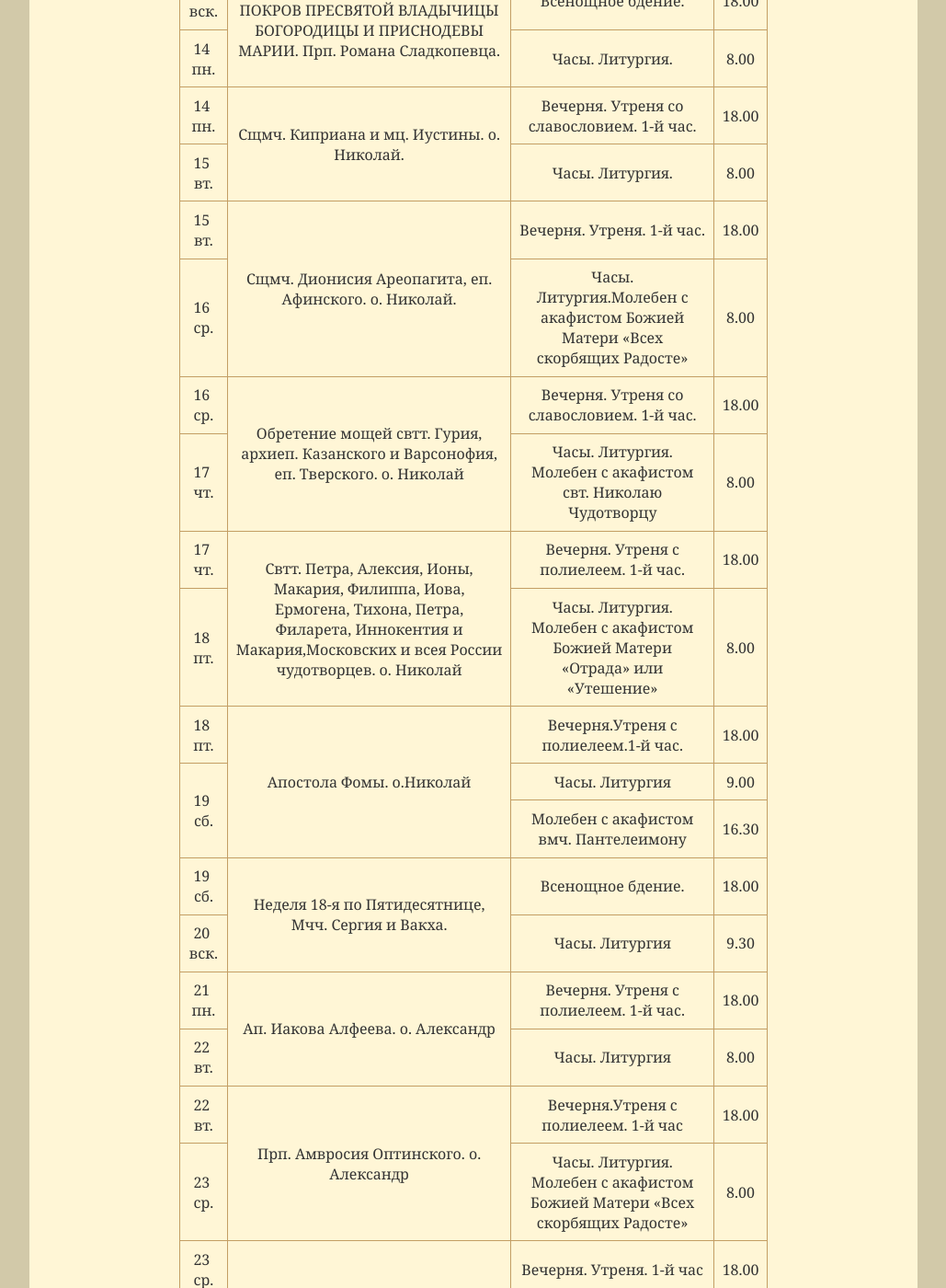
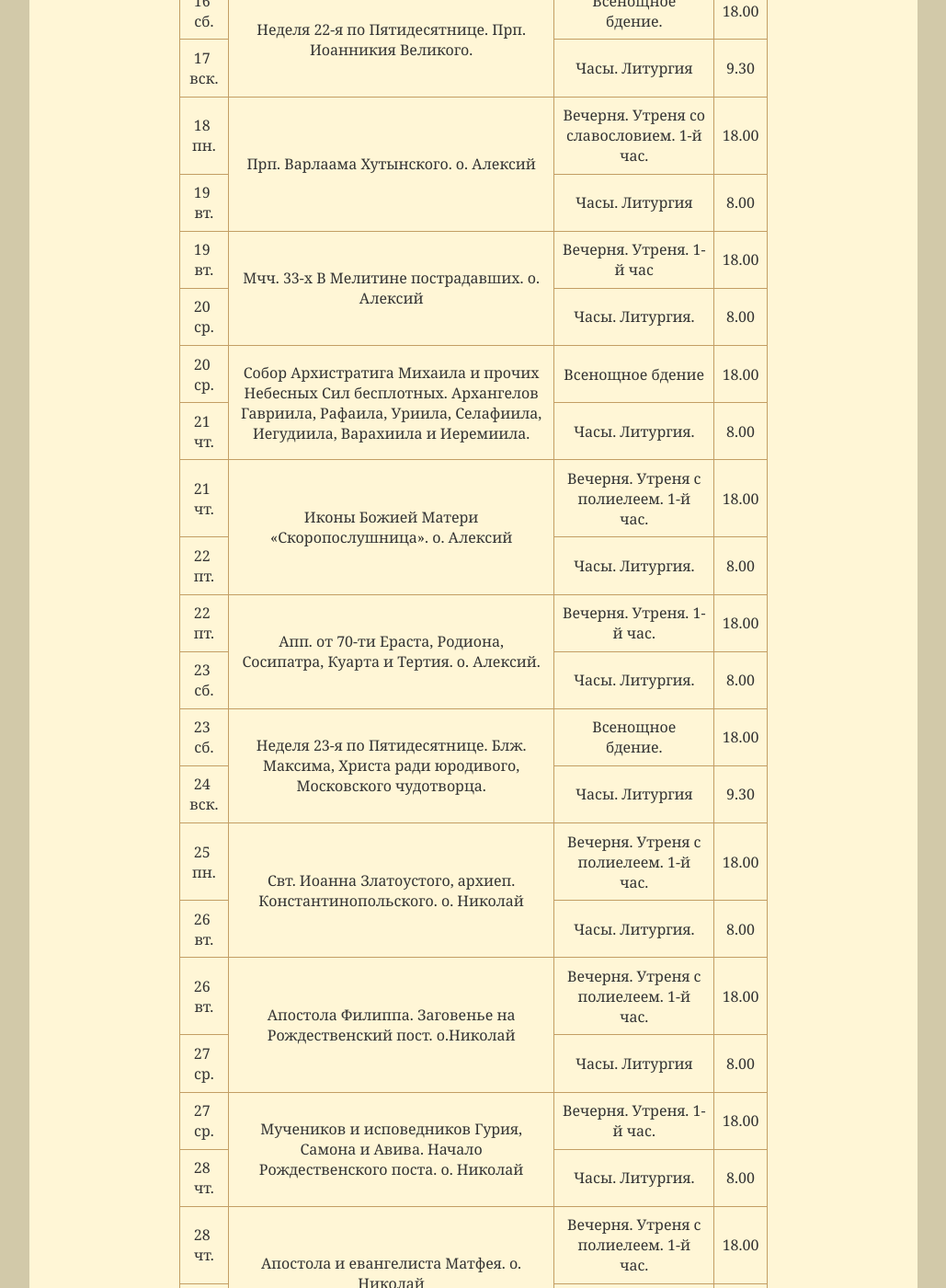
Before and after one commit to hramotradnoe/hramotradnoe.github.io, a Jekyll site: the page built from schedule/index.html, in a window 1280 px wide and 1400 px high, scrolled down 2296 px. Shown: the whole window at 92% size, without its empty margins (125-1154 px from the left). Built offline with Jekyll 4.4.1, drawn with Linux system fonts in a browser that asks for light colours; some of the changed text lies outside the part shown.

Commit message:
Update schedule.yml

```diff
--- a/_data/schedule.yml
+++ b/_data/schedule.yml
@@ -1,239 +1,219 @@
-period: Октябрь 2019
-link: "https://docs.google.com/document/d/1XW1RUkoH5lP_56o679yC8FVRITcVG5d6H1GC9qFLwhI/edit"
+period: Ноябрь 2019
+link: "https://docs.google.com/document/d/1g_hAbVlbFUEdcoTeYioPw1LJrc3rEKA15Y_spL9Ezwg/edit?usp=sharing"
 timetable:
- - description : "Попразднство Воздвижения Креста.Прп. Евмения, епископа Гортинского. о. Александр"
+ - description : "ДИМИТРИЕВСКАЯ РОДИТЕЛЬСКАЯ СУББОТА. Поминовение усопших"
    services    :
-      - day   : 30&nbsp; пн.
+      - day   : 1&nbsp; пт.
+        time  : '18.00'
+        title : "Вечерня. Утреня  с парастасом. 1-й час."
+      - day   : 2&nbsp; сб.
+        time  : '9.00'
+        title : "Часы. Литургия"
+ - description : "Неделя 20- я по Пятидесятнице, Прп. Иллариона Великого"
+   services    :
+      - day   : 2&nbsp; сб.
+        time  : '18.00'
+        title : "Всенощное бдение."
+      - day   : 3&nbsp; вск.
+        time  : '9.30'
+        title : "Часы. Литургия"
+ - description : "Празднование Казанской иконы Божией Матери"
+   services    :
+      - day   : 3&nbsp; вск.
+        time  : '18.00'
+        title : "Всенощное бдение."
+      - day   : 4&nbsp; пн.
+        time  : '9.00'
+        title : "Часы. Литургия"
+ - description : "Апостола Иакова, брата Господня. о. Николай"
+   services    :
+      - day   : 4&nbsp; пн.
+        time  : '18.00'
+        title : "Вечерня. Утреня со славословием. 1-й час."
+      - day   : 5&nbsp; вт.
+        time  : '8.00'
+        title : "Часы. Литургия"
+ - description : "Иконы Божией Матери « Всех скорбящих Радость». о. Николай"
+   services    :
+      - day   : 5&nbsp; вт.
+        time  : '18.00'
+        title : "Вечерня. Утреня  с полиелеем. 1-й час."
+      - day   : 6&nbsp; ср.
+        time  : '8.00'
+        title : "Часы. Литургия."
+ - description : "Мчч. Маркиана и Мартирия. о. Николай"
+   services    :
+      - day   : 6&nbsp; ср.
         time  : '18.00'
         title : "Вечерня. Утреня. 1-й час."
-      - day   : 1&nbsp; вт.
+      - day   : 7&nbsp; чт.
+        time  : '8.00'
+        title : "Часы. Литургия."
+ - description : "Вмч. Димитрия Солунского. о. Николай"
+   services    :
+      - day   : 7&nbsp; чт.
+        time  : '18.00'
+        title : "Вечерня. Утреня с полиелеем. 1-й час."
+      - day   : 8&nbsp; пт.
+        time  : '8.00'
+        title : "Часы.Литургия."
+ - description : "Мч. Нестора Солунского. о. Николай."
+   services    :
+      - day   : 8&nbsp; пт.
+        time  : '18.00'
+        title : "Вечерня. Утреня. 1-й час."
+      - day   : 9&nbsp; сб.
+        time  : '9.00'
+        title : "Часы. Литургия"
+ - description : "Неделя 21-я по Пятидесятнице. Свт. Димитрия Ростовского. Прп. Иова, игумена Почаевского"
+   services    :
+      - day   : 9&nbsp; сб.
+        time  : '18.00'
+        title : "Всенощное бдение."
+      - day   : 10&nbsp; вск.
+        time  : '9.30'
+        title : "Часы. Литургия."
+ - description : "Сщмч. Зиновия, еп. Егейского, и сестры его мц. Зиновии. о. Александр."
+   services    :
+      - day   : 11&nbsp; пн.
+        time  : '18.00'
+        title : "Вечерня. Утреня. 1-й час."
+      - day   : 12&nbsp; вт.
+        time  : '8.00'
+        title : "Часы. Литургия."
+ - description : "Апп. от 70-ти Стахия, Амплия, Урвана, Наркисса, Апеллия и Аристовула.  о. Александр."
+   services    :
+      - day   : 12&nbsp; вт.
+        time  : '18.00'
+        title : "Вечерня. Утреня. 1-й час."
+      - day   : 13&nbsp; ср.
+        time  : '8.00'
+        title : "Часы. Литургия."
+ - description : "Бессребренников и чудотворцев Космы и Дамиана Асийских. о. Александр"
+   services    :
+      - day   : 13&nbsp; ср.
+        time  : '18.00'
+        title : "Вечерня. Утреня со славословием. 1-й час."
+      - day   : 14&nbsp; чт.
+        time  : '8.00'
+        title : "Часы. Литургия."
+ - description : "Мчч. Акиндина, Пигасия, Аффония, Елпидифора и Анемподиста. о. Александр"
+   services    :
+      - day   : 14&nbsp; чт.
+        time  : '18.00'
+        title : "Вечерня. Утреня. 1-й час."
+      - day   : 15&nbsp; пт.
+        time  : '8.00'
+        title : "Часы. Литургия."
+ - description : "Мчч. Акепсима епископа, Иосифа пресвитера и Аифала диакона.  о. Александр"
+   services    :
+      - day   : 15&nbsp; пт.
+        time  : '18.00'
+        title : "Вечерня. Утреня. 1-й час."
+      - day   : 16&nbsp; сб.
+        time  : '9.00'
+        title : "Часы. Литургия"
+ - description : "Неделя 22-я по Пятидесятнице. Прп. Иоанникия Великого."
+   services    :
+      - day   : 16&nbsp; сб.
+        time  : '18.00'
+        title : "Всенощное бдение."
+      - day   : 17&nbsp; вск.
+        time  : '9.30'
+        title : "Часы. Литургия"
+ - description : "Прп. Варлаама Хутынского. о. Алексий"
+   services    :
+      - day   : 18&nbsp; пн.
+        time  : '18.00'
+        title : "Вечерня. Утреня со славословием. 1-й час."
+      - day   : 19&nbsp; вт.
         time  : '8.00'
         title : "Часы. Литургия"
- - description : "Попразднство Воздвижения Креста. Мчч. Трофима, Савватия и Доримедонта. о. Александр"
+ - description : "Мчч. 33-х В Мелитине пострадавших. о. Алексий"
    services    :
-      - day   : 1&nbsp; вт.
+      - day   : 19&nbsp; вт.
+        time  : '18.00'
+        title : "Вечерня. Утреня. 1-й час"
+      - day   : 20&nbsp; ср.
+        time  : '8.00'
+        title : "Часы. Литургия."
+ - description : "Собор Архистратига Михаила и прочих Небесных Сил бесплотных. Архангелов Гавриила, Рафаила, Уриила, Селафиила, Иегудиила, Варахиила и Иеремиила."
+   services    :
+      - day   : 20&nbsp; ср.
+        time  : '18.00'
+        title : "Всенощное бдение"
+      - day   : 21&nbsp; чт.
+        time  : '8.00'
+        title : "Часы. Литургия."
+ - description : "Иконы Божией Матери «Скоропослушница». о. Алексий"
+   services    :
+      - day   : 21&nbsp; чт.
+        time  : '18.00'
+        title : "Вечерня. Утреня с полиелеем. 1-й час."
+      - day   : 22&nbsp; пт.
+        time  : '8.00'
+        title : "Часы. Литургия."
+ - description : "Апп. от 70-ти Ераста, Родиона, Сосипатра, Куарта и Тертия. о. Алексий."
+   services    :
+      - day   : 22&nbsp; пт.
+        time  : '18.00'
+        title : " Вечерня. Утреня. 1-й час."
+      - day   : 23&nbsp; сб.
+        time  : '8.00'
+        title : "Часы. Литургия."
+ - description : "Неделя 23-я по Пятидесятнице. Блж. Максима, Христа ради юродивого, Московского чудотворца."
+   services    :
+      - day   : 23&nbsp; сб.
+        time  : '18.00'
+        title : "Всенощное бдение."
+      - day   : 24&nbsp; вск.
+        time  : '9.30'
+        title : "Часы. Литургия"
+ - description : "Свт. Иоанна Златоустого, архиеп. Константинопольского. о. Николай"
+   services    :
+      - day   : 25&nbsp; пн.
+        time  : '18.00'
+        title : "Вечерня. Утреня с полиелеем. 1-й час."
+      - day   : 26&nbsp; вт.
+        time  : '8.00'
+        title : "Часы. Литургия."
+ - description : "Апостола Филиппа. Заговенье на Рождественский пост. о.Николай"
+   services    :
+      - day   : 26&nbsp; вт.
+        time  : '18.00'
+        title : "Вечерня. Утреня с полиелеем. 1-й час."
+      - day   : 27&nbsp; ср.
+        time  : '8.00'
+        title : "Часы. Литургия"
+ - description : "Мучеников и исповедников Гурия, Самона и Авива. Начало Рождественского поста. о. Николай"
+   services    :
+      - day   : 27&nbsp; ср.
         time  : '18.00'
         title : "Вечерня. Утреня. 1-й час."
-      - day   : 2&nbsp; ср.
+      - day   : 28&nbsp; чт.
         time  : '8.00'
-        title : "Часы. Литургия. Молебен с акафистом Божией Матери «Всех скорбящих Радосте»"
- - description : "Попразднство Воздвижения Креста. Вмч. Евстафия и иже с ним. о. Александр"
+        title : "Часы. Литургия."
+ - description : "Апостола и евангелиста Матфея.  о. Николай"
    services    :
-      - day   : 2&nbsp; ср.
+      - day   : 28&nbsp; чт.
         time  : '18.00'
-        title : "Вечерня. Утреня. 1-й час."
-      - day   : 3&nbsp; чт.
-        time  : '8.00'
-        title : "Часы. Литургия. Молебен с акафистом свт. Николаю Чудотворцу"
- - description : "Отдание праздника Воздвижения Животворящего Креста Господня. Обретение мощей свт. Димитрия Ростовского. о. Александр"
+        title : "Вечерня. Утреня с полиелеем. 1-й час."
+      - day   : 29&nbsp; пт.
+        time  : '9.00'
+        title : "Часы. Литургия"
+ - description : "Свт. Григория чудотворца, еп. Неокесарийского. Прп. Никона, игумена Радонежского.  о. Николай"
    services    :
-      - day   : 3&nbsp; чт.
+      - day   : 29&nbsp; пт.
         time  : '18.00'
         title : "Вечерня. Утреня со славословием. 1-й час."
-      - day   : 4&nbsp; пт.
-        time  : '8.00'
-        title : "Часы. Литургия.Молебен с акафистом Божией Матери «Отрада» или «Утешение»"
- - description : "Сщмч. Фоки, еп. Синопийского. Пророка Ионы. о. Александр"
-   services    :
-      - day   : 4&nbsp; пт.
-        time  : '18.00'
-        title : "Вечерня. Утреня. 1-й час."
-      - day   : 5&nbsp; сб.
+      - day   : 30&nbsp; сб.
         time  : '9.00'
         title : "Часы. Литургия"
-      - day   : 5&nbsp; сб.
-        time  : '16.30'
-        title : "Молебен с акафистом вмч. Пантелеимону"
- - description : "Неделя 16-я по Пятидесятнице. Зачатие честного славного Пророка, Предтечи и Крестителя Господня Иоанна"
+ - description : "Неделя 24-я по Пятидесятнице. Мчч. Платона и Романа."
    services    :
-      - day   : 5&nbsp; сб.
+      - day   : 30&nbsp; сб.
         time  : '18.00'
         title : "Всенощное бдение."
-      - day   : 6&nbsp; вск.
+      - day   : 1&nbsp; вск.
         time  : '9.30'
         title : "Часы. Литургия"
- - description : "Преставление прп. Сергия, игумена Радонежского"
-   services    :
-      - day   : 7&nbsp; пн.
-        time  : '18.00'
-        title : "Всенощное бдение."
-      - day   : 8&nbsp; вт.
-        time  : '8.00'
-        title : "Часы. Литургия"
- - description : "Преставление апостола и евангелиста Иоанна Богослова. Свт. Тихона, патриарха Московского и всея Руси. о. Алексий"
-   services    :
-      - day   : 8&nbsp; вт.
-        time  : '18.00'
-        title : "Всенощное бдение."
-      - day   : 9&nbsp; ср.
-        time  : '8.00'
-        title : "Часы. Литургия."
- - description : "Мч. Каллистрата и дружины его. Сщмч. Петра, митр. Крутицкого. о. Алексий"
-   services    :
-      - day   : 9&nbsp; ср.
-        time  : '18.00'
-        title : "Вечерня. Утреня со славословием. 1-й час."
-      - day   : 10&nbsp; чт.
-        time  : '8.00'
-        title : "Часы. Литургия.Молебен с акафистом свт. Николаю Чудотворцу"
- - description : "Прп. Харитона Исповедника. Прпп. Кирилла и Марии, родителей преп. Сергия Радонежского. о. Алексий"
-   services    :
-      - day   : 10&nbsp; чт.
-        time  : '18.00'
-        title : "Вечерня. Утреня с полиелеем. 1-й час."
-      - day   : 11&nbsp; пт.
-        time  : '8.00'
-        title : "Часы.Литургия. Молебен с акафистом Божией Матери «Отрада» или «Утешение»"
- - description : "Прп. Кириака отшельника. о. Алексий."
-   services    :
-      - day   : 11&nbsp; пт.
-        time  : '18.00'
-        title : "Вечерня. Утреня. 1-й час."
-      - day   : 12&nbsp; сб.
-        time  : '9.00'
-        title : "Часы. Литургия"
-      - day   : 12&nbsp; сб.
-        time  : '16.30'
-        title : "Молебен с акафистом вмч. Пантелеимону"
- - description : "Неделя 17-я по Пятидесятнице, Свт. Михаила, первого митр Киевского"
-   services    :
-      - day   : 12&nbsp; сб.
-        time  : '18.00'
-        title : "Всенощное бдение."
-      - day   : 13&nbsp; вск.
-        time  : '9.30'
-        title : "Часы. Литургия."
- - description : "ПОКРОВ ПРЕСВЯТОЙ ВЛАДЫЧИЦЫ БОГОРОДИЦЫ И ПРИСНОДЕВЫ МАРИИ. Прп. Романа Сладкопевца."
-   services    :
-      - day   : 13&nbsp; вск.
-        time  : '18.00'
-        title : "Всенощное бдение."
-      - day   : 14&nbsp; пн.
-        time  : '8.00'
-        title : "Часы. Литургия."
- - description : "Сщмч. Киприана и мц. Иустины.  о. Николай."
-   services    :
-      - day   : 14&nbsp; пн.
-        time  : '18.00'
-        title : "Вечерня. Утреня со славословием. 1-й час."
-      - day   : 15&nbsp; вт.
-        time  : '8.00'
-        title : "Часы. Литургия."
- - description : "Сщмч. Дионисия Ареопагита, еп. Афинского.  о. Николай."
-   services    :
-      - day   : 15&nbsp; вт.
-        time  : '18.00'
-        title : "Вечерня. Утреня. 1-й час."
-      - day   : 16&nbsp; ср.
-        time  : '8.00'
-        title : "Часы. Литургия.Молебен с акафистом Божией Матери «Всех скорбящих Радосте»"
- - description : "Обретение мощей свтт. Гурия, архиеп. Казанского и Варсонофия, еп. Тверского. о. Николай"
-   services    :
-      - day   : 16&nbsp; ср.
-        time  : '18.00'
-        title : "Вечерня. Утреня со славословием. 1-й час."
-      - day   : 17&nbsp; чт.
-        time  : '8.00'
-        title : "Часы. Литургия. Молебен с акафистом свт. Николаю Чудотворцу"
- - description : "Свтт. Петра, Алексия, Ионы, Макария, Филиппа, Иова, Ермогена, Тихона, Петра, Филарета, Иннокентия и Макария,Московских и всея России чудотворцев.  о. Николай"
-   services    :
-      - day   : 17&nbsp; чт.
-        time  : '18.00'
-        title : "Вечерня. Утреня с полиелеем. 1-й час."
-      - day   : 18&nbsp; пт.
-        time  : '8.00'
-        title : "Часы. Литургия. Молебен с акафистом Божией Матери «Отрада» или «Утешение»"
- - description : "Апостола Фомы. о.Николай"
-   services    :
-      - day   : 18&nbsp; пт.
-        time  : '18.00'
-        title : "Вечерня.Утреня с полиелеем.1-й час."
-      - day   : 19&nbsp; сб.
-        time  : '9.00'
-        title : "Часы. Литургия"
-      - day   : 19&nbsp; сб.
-        time  : '16.30'
-        title : "Молебен с акафистом вмч. Пантелеимону"
- - description : "Неделя 18-я по Пятидесятнице, Мчч. Сергия и Вакха."
-   services    :
-      - day   : 19&nbsp; сб.
-        time  : '18.00'
-        title : "Всенощное бдение."
-      - day   : 20&nbsp; вск.
-        time  : '9.30'
-        title : "Часы. Литургия"
- - description : "Ап. Иакова Алфеева. о. Александр"
-   services    :
-      - day   : 21&nbsp; пн.
-        time  : '18.00'
-        title : "Вечерня. Утреня с полиелеем. 1-й час."
-      - day   : 22&nbsp; вт.
-        time  : '8.00'
-        title : "Часы. Литургия"
- - description : "Прп. Амвросия Оптинского. о. Александр"
-   services    :
-      - day   : 22&nbsp; вт.
-        time  : '18.00'
-        title : "Вечерня.Утреня с полиелеем. 1-й час"
-      - day   : 23&nbsp; ср.
-        time  : '8.00'
-        title : "Часы. Литургия. Молебен с акафистом Божией Матери «Всех скорбящих Радосте»"
- - description : "Ап. Филиппа, единого от семи диаконов. Собор преподобных Оптинских святых. о. Александр"
-   services    :
-      - day   : 23&nbsp; ср.
-        time  : '18.00'
-        title : "Вечерня. Утреня. 1-й час"
-      - day   : 24&nbsp; чт.
-        time  : '8.00'
-        title : "Часы. Литургия.Молебен с акафистом свт. Николаю Чудотворцу"
- - description : "Мчч. Прова, Тараха и Андроника. Прп. Симеона Нового Богослова. о. Александр"
-   services    :
-      - day   : 24&nbsp; чт.
-        time  : '18.00'
-        title : "Вечерня.Утреня. 1-й час."
-      - day   : 25&nbsp; пт.
-        time  : '8.00'
-        title : "Часы. Литургия. Молебен с акафистом Божией Матери «Отрада» или «Утешение»"
- - description : "Иверской иконы Божией Матери. о. Александр."
-   services    :
-      - day   : 25&nbsp; пт.
-        time  : '18.00'
-        title : " Вечерня. Утреня  с полиелеем. 1-й час."
-      - day   : 26&nbsp; сб.
-        time  : '8.00'
-        title : "Часы. Литургия."
-      - day   : 26&nbsp; сб.
-        time  : '16.30'
-        title : "Молебен с акафистом вмч. Пантелеимону"
- - description : "Неделя 19-я по Пятидесятнице. Память святых отцов VII Вселенсокого Собора."
-   services    :
-      - day   : 26&nbsp; сб.
-        time  : '18.00'
-        title : "Всенощное бдение."
-      - day   : 27&nbsp; вск.
-        time  : '9.30'
-        title : "Часы. Литургия"
- - description : "Мч. Лонгина сотника, иже при Кресте Господни. о. Алексий"
-   services    :
-      - day   : 27&nbsp; вск.
-        time  : '18.00'
-        title : "Вечерня. Утреня. 1-й час"
-      - day   : 28&nbsp; пн.
-        time  : '8.00'
-        title : "Часы. Литургия"
- - description : "Прор. Осии. Прмч. Андрея Критского. о. Алексий"
-   services    :
-      - day   : 28&nbsp; пн.
-        time  : '18.00'
-        title : "Вечерня. Утреня. 1-й час."
-      - day   : 29&nbsp; вт.
-        time  : '8.00'
-        title : "Часы. Литургия. Молебен с акафистом Божией Матери «Всех скорбящих Радосте»"
- - description : "Апостола и евангелиста Луки. Обретение мощей прп. Иосифа, игумена Волоцкого, чудотворца. о.Алексий"
-   services    :
-      - day   : 29&nbsp; ср.
-        time  : '18.00'
-        title : "Вечерня. Утреня с полиелеем. 1-й час."
-      - day   : 30&nbsp; чт.
-        time  : '8.00'
-        title : "Часы. Литургия.Молебен с акафистом свт. Николаю Чудотворцу"
```
